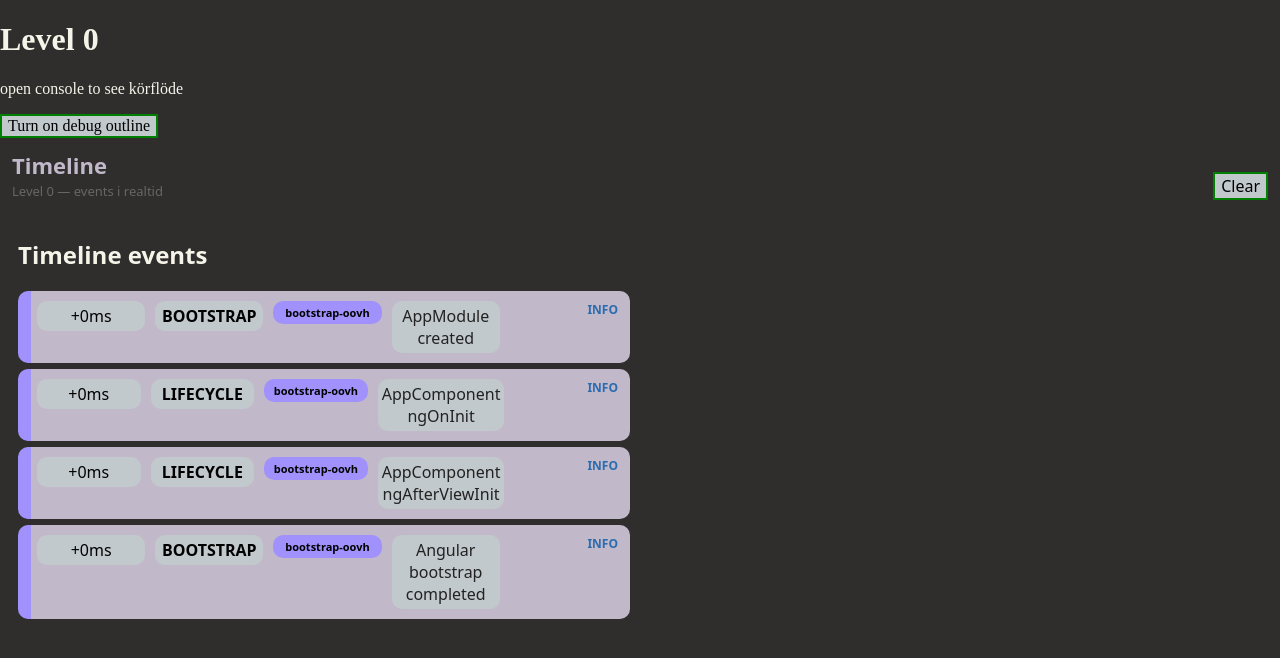
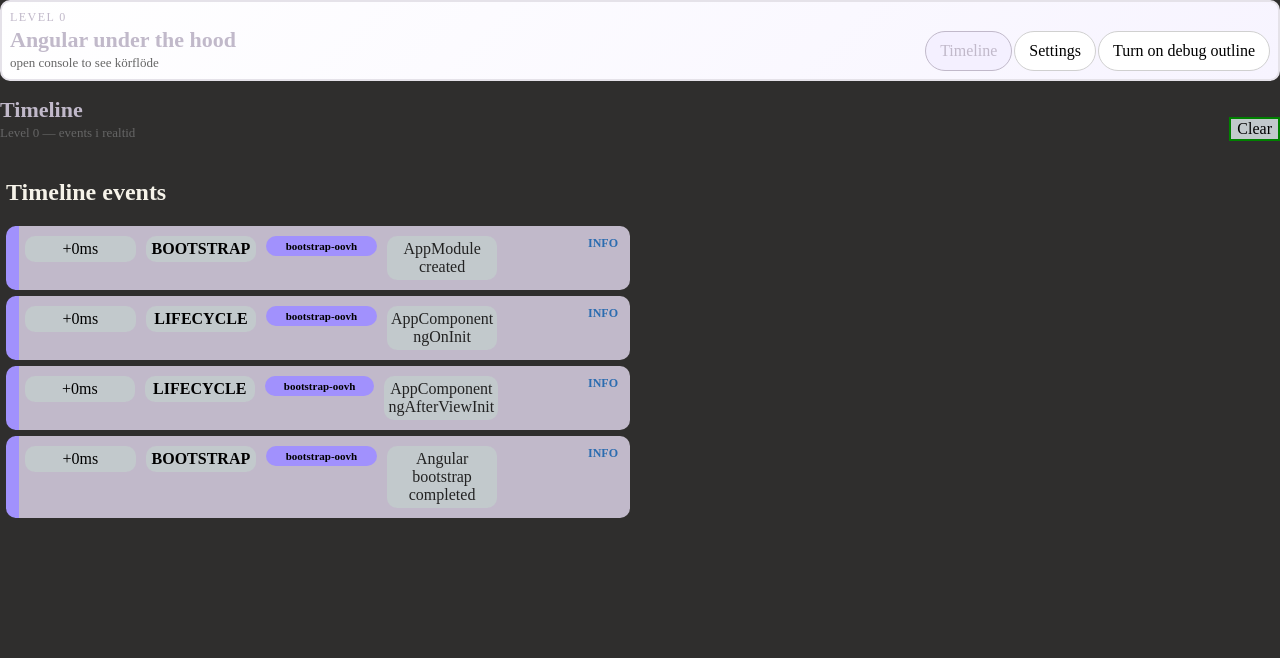
Before and after one commit to HanninenF/angular-under-the-hood, an Angular app in the folder client/: page / in a window 1280 px wide. Shown: the top 658 px of the page. Built offline with nearby package versions, Linux system fonts and the light colour scheme.

Commit message:
feat(shell): add timeline and settings demo shell

```diff
--- a/client/src/app/app.component.html
+++ b/client/src/app/app.component.html
@@ -1,8 +1,14 @@
-<h1>Level 0</h1>
-<p>open console to see körflöde</p>
-<button type="button" (click)="toggleDebugOutline()">
-  {{
-    isDebugOutlineEnabled ? 'Turn off debug outline' : 'Turn on debug outline'
-  }}
-</button>
-<app-page-wrapper></app-page-wrapper>
+<app-page-wrapper
+  [activeView]="activeView"
+  [isDebugOutlineEnabled]="isDebugOutlineEnabled"
+  (activeViewChange)="setActiveView($event)"
+  (toggleDebugOutline)="toggleDebugOutline()"
+>
+  @if (activeView === 'timeline') {
+    <app-timeline></app-timeline>
+  }
+
+  @if (activeView === 'settings') {
+    <app-settings></app-settings>
+  }
+</app-page-wrapper>
--- a/client/src/app/app.component.ts
+++ b/client/src/app/app.component.ts
@@ -8,6 +8,7 @@
 import { EventBusService } from './core/events/event-bus.service';
 import { createEvent } from './core/events/event-factory';
 import { BOOTSTRAP_CORRELATION_ID } from './core/correlation/bootstrap-correlation-id.token';
+import { DemoView } from './features/page-wrapper/page-wrapper';
 
 @Component({
   selector: 'app-root',
@@ -19,6 +20,7 @@
   private readonly bootstrapCorrelationId = inject(BOOTSTRAP_CORRELATION_ID);
 
   title = 'client';
+  activeView: DemoView = 'timeline';
   isDebugOutlineEnabled = false;
 
   constructor() {
@@ -69,9 +71,31 @@
     );
   }
 
+  setActiveView(view: DemoView): void {
+    this.activeView = view;
+    this.eventBus.emit(
+      createEvent({
+        category: 'LIFECYCLE',
+        label: `AppComponent active view changed to ${view}`,
+        source: 'AppComponent',
+        correlationId: this.bootstrapCorrelationId,
+      }),
+    );
+  }
+
   toggleDebugOutline(): void {
     this.isDebugOutlineEnabled = !this.isDebugOutlineEnabled;
     this.updateBodyDebugOutlineClass();
+    this.eventBus.emit(
+      createEvent({
+        category: 'LIFECYCLE',
+        label: `AppComponent debug outline ${
+          this.isDebugOutlineEnabled ? 'enabled' : 'disabled'
+        }`,
+        source: 'AppComponent',
+        correlationId: this.bootstrapCorrelationId,
+      }),
+    );
   }
 
   private updateBodyDebugOutlineClass(): void {
--- a/client/src/app/app.module.ts
+++ b/client/src/app/app.module.ts
@@ -10,6 +10,7 @@
 import { TimelineDetailsComponent } from './features/timeline/timeline-details/timeline-details.component';
 import { TimelineListComponent } from './features/timeline/timeline-list/timeline-list.component';
 import { TimelineMetaComponent } from './features/timeline/timeline-details/timeline-meta/timeline-meta.component';
+import { SettingsComponent } from './features/settings/settings.component';
 
 @NgModule({
   declarations: [
@@ -19,6 +20,7 @@
     TimelineDetailsComponent,
     TimelineListComponent,
     TimelineMetaComponent,
+    SettingsComponent,
   ],
   imports: [BrowserModule],
   providers: [],
--- a/client/src/app/features/page-wrapper/page-wrapper.html
+++ b/client/src/app/features/page-wrapper/page-wrapper.html
@@ -1,3 +1,39 @@
+<header class="shell">
+  <div class="shell__copy">
+    <p class="eyebrow">Level 0</p>
+    <h1 class="title">Angular under the hood</h1>
+    <p class="subtitle">open console to see körflöde</p>
+  </div>
+
+  <nav class="shell__nav" aria-label="Demo navigation">
+    <button
+      type="button"
+      class="nav-button"
+      [class.nav-button--active]="activeView === 'timeline'"
+      (click)="activeViewChange.emit('timeline')"
+    >
+      Timeline
+    </button>
+
+    <button
+      type="button"
+      class="nav-button"
+      [class.nav-button--active]="activeView === 'settings'"
+      (click)="activeViewChange.emit('settings')"
+    >
+      Settings
+    </button>
+
+    <button class="btn" type="button" (click)="toggleDebugOutline.emit()">
+      {{
+        isDebugOutlineEnabled
+          ? 'Turn off debug outline'
+          : 'Turn on debug outline'
+      }}
+    </button>
+  </nav>
+</header>
+
 <main class="page">
-  <app-timeline></app-timeline>
+  <ng-content></ng-content>
 </main>
--- a/client/src/app/features/page-wrapper/page-wrapper.scss
+++ b/client/src/app/features/page-wrapper/page-wrapper.scss
@@ -1,10 +1,64 @@
+.shell {
+  display: flex;
+  justify-content: space-between;
+  align-items: flex-end;
+  gap: var(--rime-space-sm);
+  margin-bottom: var(--rime-space-md);
+  padding: var(--rime-space-sm);
+  border-radius: var(--rime-space-sm-smd);
+  background: linear-gradient(135deg, #fff 0%, #f7f4ff 100%);
+  border: var(--rime-space-xxs) solid hsl(265 15% 90% / 1);
+}
+
+.shell__copy {
+  display: flex;
+  flex-direction: column;
+  gap: var(--rime-space-xxs);
+}
+
+.eyebrow {
+  margin: 0;
+  text-transform: uppercase;
+  letter-spacing: 0.12em;
+  font-size: 12px;
+  color: var(--rime-color-primary);
+}
+
+.title {
+  margin: 0;
+  font-size: 22px;
+  color: var(--rime-color-primary);
+}
+
+.subtitle {
+  margin: 0;
+  color: #666;
+  font-size: 13px;
+}
+
+.shell__nav {
+  display: flex;
+  flex-wrap: wrap;
+  justify-content: flex-end;
+  gap: var(--rime-space-xxs);
+}
+
+.nav-button,
+.btn {
+  font: inherit;
+  border: 1px solid #d0d0d0;
+  background: #fff;
+  padding: 10px 14px;
+  border-radius: 999px;
+  cursor: pointer;
+}
+
+.nav-button--active {
+  border-color: var(--rime-color-primary);
+  color: var(--rime-color-primary);
+  background: #f4f0ff;
+}
+
 .page {
-  padding: var(--rime-space-sm-md);
-  font-family:
-    system-ui,
-    -apple-system,
-    Segoe UI,
-    Roboto,
-    Arial,
-    sans-serif;
+  display: block;
 }
--- /dev/null
+++ b/client/src/app/features/settings/settings.component.html
@@ -0,0 +1,23 @@
+<section class="settings">
+  <h2 class="settings__title">Settings</h2>
+  <p class="settings__lead">
+    This page is a placeholder for demo toggles and environment information.
+  </p>
+
+  <dl class="settings__grid">
+    <div>
+      <dt>Environment</dt>
+      <dd>{{ environmentName }}</dd>
+    </div>
+
+    <div>
+      <dt>Base URL</dt>
+      <dd>{{ baseUrl }}</dd>
+    </div>
+
+    <div>
+      <dt>Storage mode</dt>
+      <dd>{{ storageMode }}</dd>
+    </div>
+  </dl>
+</section>
--- /dev/null
+++ b/client/src/app/features/settings/settings.component.scss
@@ -0,0 +1,35 @@
+.settings {
+  display: grid;
+  gap: var(--rime-space-sm);
+  padding: var(--rime-space-sm);
+  border-radius: var(--rime-space-sm-smd);
+  background: #fff;
+  border: var(--rime-space-xxs) solid hsl(265 15% 90% / 1);
+}
+
+.settings__title {
+  margin: 0;
+  color: var(--rime-color-primary);
+}
+
+.settings__lead {
+  margin: 0;
+  color: #666;
+}
+
+.settings__grid {
+  display: grid;
+  grid-template-columns: repeat(3, minmax(0, 1fr));
+  gap: var(--rime-space-sm);
+  margin: 0;
+}
+
+.settings__grid dt {
+  font-weight: 700;
+  margin-bottom: 4px;
+}
+
+.settings__grid dd {
+  margin: 0;
+  color: #333;
+}
--- /dev/null
+++ b/client/src/app/features/settings/settings.component.ts
@@ -0,0 +1,47 @@
+import { Component, OnDestroy, OnInit, inject } from '@angular/core';
+import { EventBusService } from '../../core/events/event-bus.service';
+import { createEvent } from '../../core/events/event-factory';
+
+@Component({
+  selector: 'app-settings',
+  templateUrl: './settings.component.html',
+  styleUrls: ['./settings.component.scss'],
+})
+export class SettingsComponent implements OnInit, OnDestroy {
+  private readonly eventBus = inject(EventBusService);
+
+  readonly environmentName = 'DEV';
+  readonly baseUrl = 'Local demo shell';
+  readonly storageMode = 'InMemory';
+
+  constructor() {
+    this.eventBus.emit(
+      createEvent({
+        category: 'LIFECYCLE',
+        label: 'SettingsComponent constructor created',
+        source: 'SettingsComponent',
+      }),
+    );
+  }
+
+  ngOnInit(): void {
+    this.eventBus.emit(
+      createEvent({
+        category: 'LIFECYCLE',
+        label: 'SettingsComponent ngOnInit',
+        source: 'SettingsComponent',
+      }),
+    );
+  }
+
+  ngOnDestroy(): void {
+    this.eventBus.emit(
+      createEvent({
+        category: 'LIFECYCLE',
+        label: 'SettingsComponent ngOnDestroy',
+        source: 'SettingsComponent',
+        level: 'warn',
+      }),
+    );
+  }
+}
```
Also changed, not shown: client/src/app/features/page-wrapper/page-wrapper.ts (+10 -2 lines).
